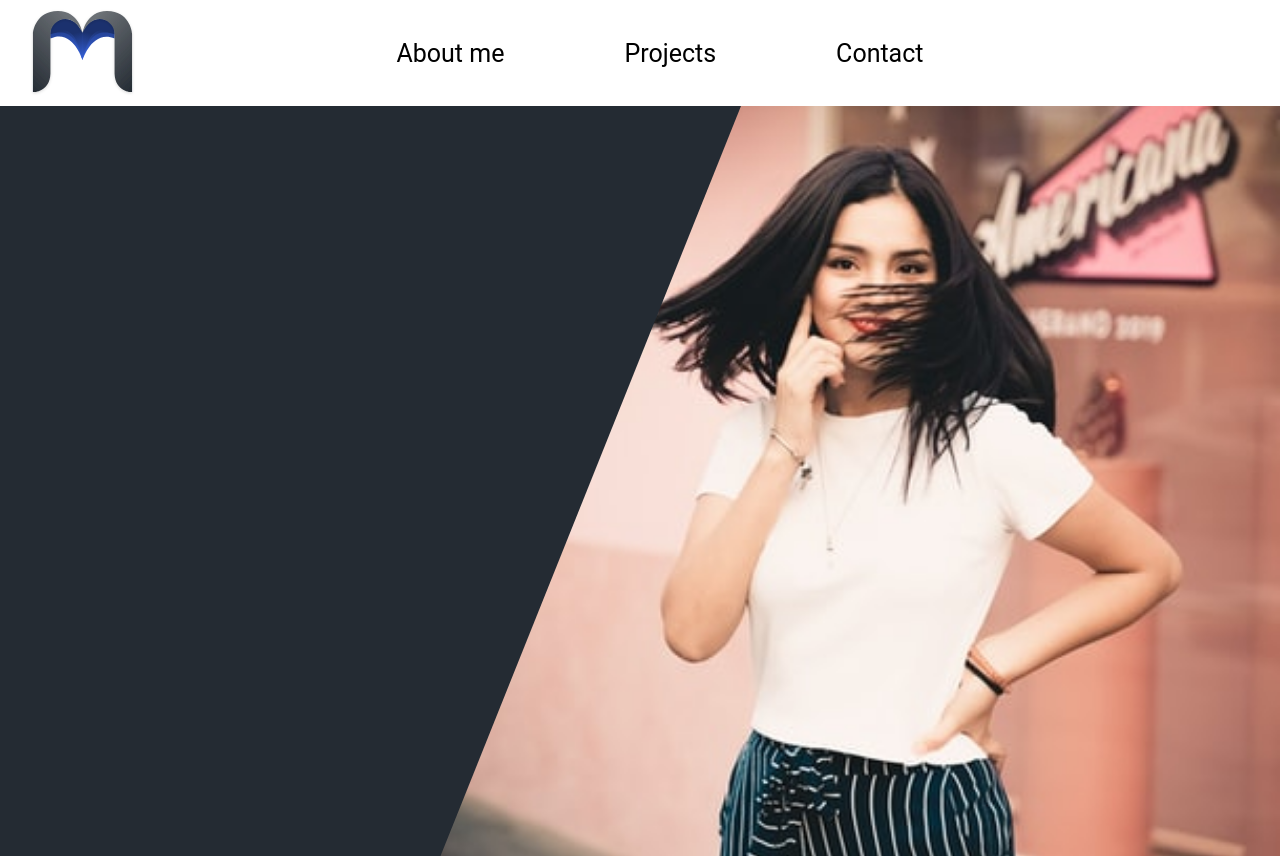
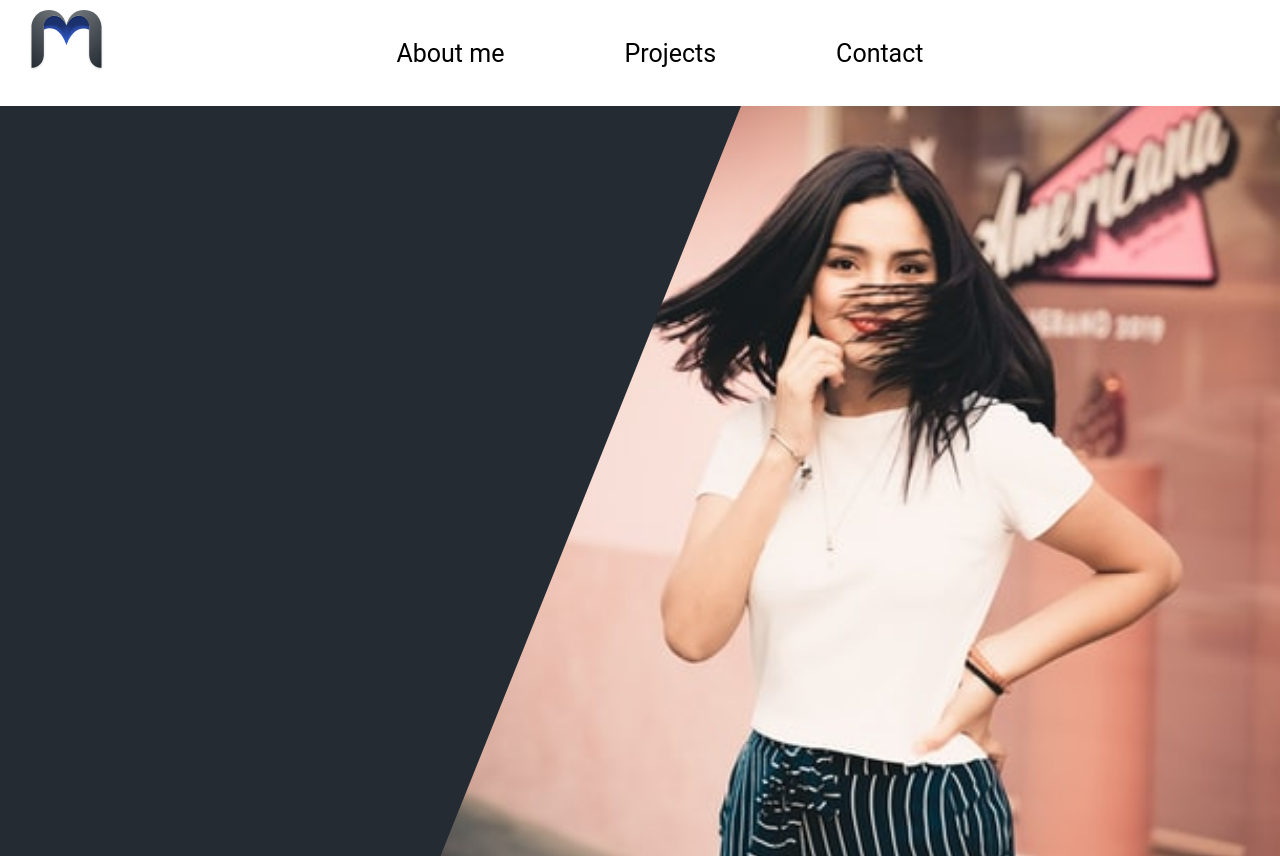
Before and after one commit to Nakhely/PortfolioMaria, an Angular app: page / in a window 1280 px wide. Shown: the top 858 px of the page. Built offline with nearby package versions, Linux system fonts and the light colour scheme.

Commit message:
DEMETRIO ES TONTO

```diff
--- a/src/app/nav-bar/nav-bar.component.css
+++ b/src/app/nav-bar/nav-bar.component.css
@@ -5,6 +5,7 @@ nav{
   display: flex;
   flex-direction: column;
   box-shadow: 0 3px 6px rgba(0, 0, 0, 0.16);
+  z-index: 1;
 }
 .nav-container{
   width: 100%;
@@ -20,8 +21,8 @@ nav{
 
 }
 .logo-container img{
-  width: 85%;
-  height: 85%;
+  width:60%;
+  height: 60%;
   margin: 8px;
 }
 
@@ -40,8 +41,6 @@ nav{
   padding: 0 60px;
   margin: auto 0;
   font-size: 25px;
-  pointer-events: auto;
-  cursor:pointer !important;
 }
 
 .option:hover {
```
